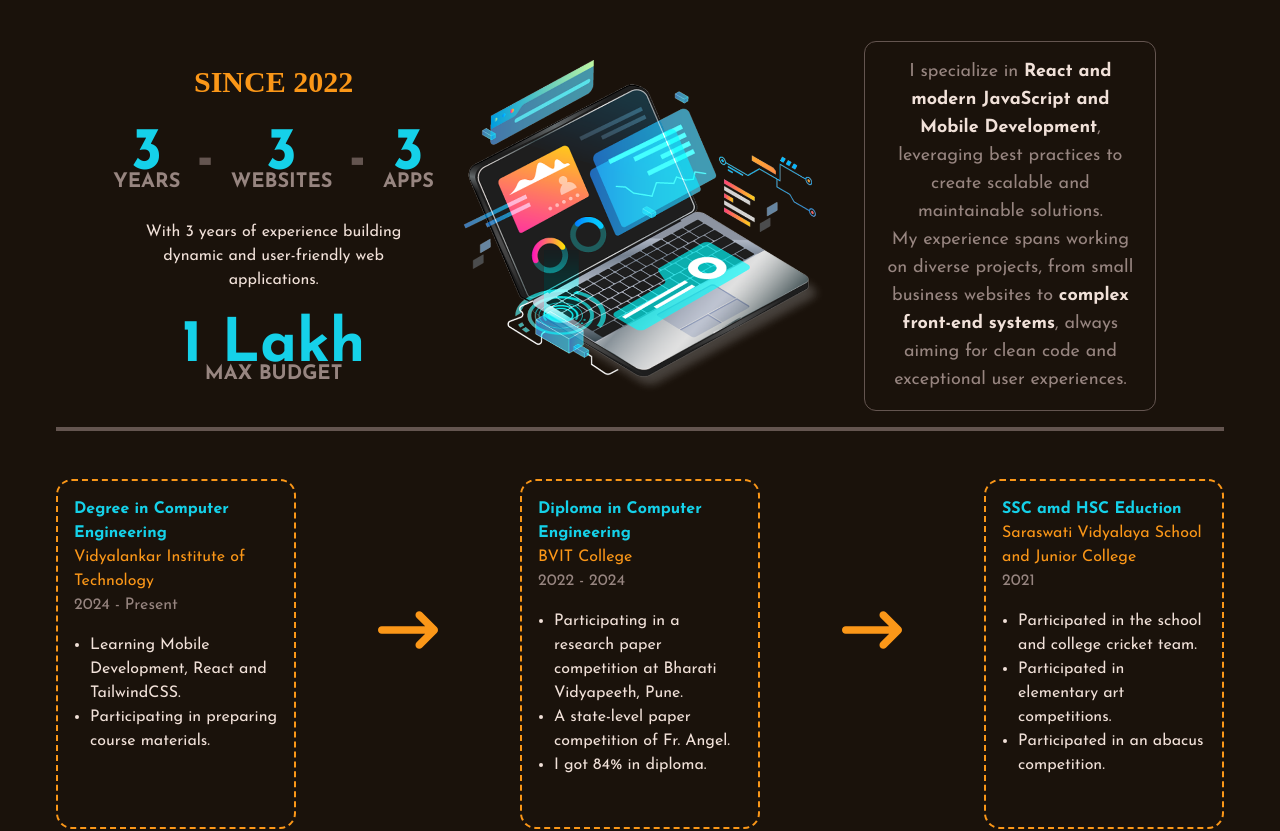
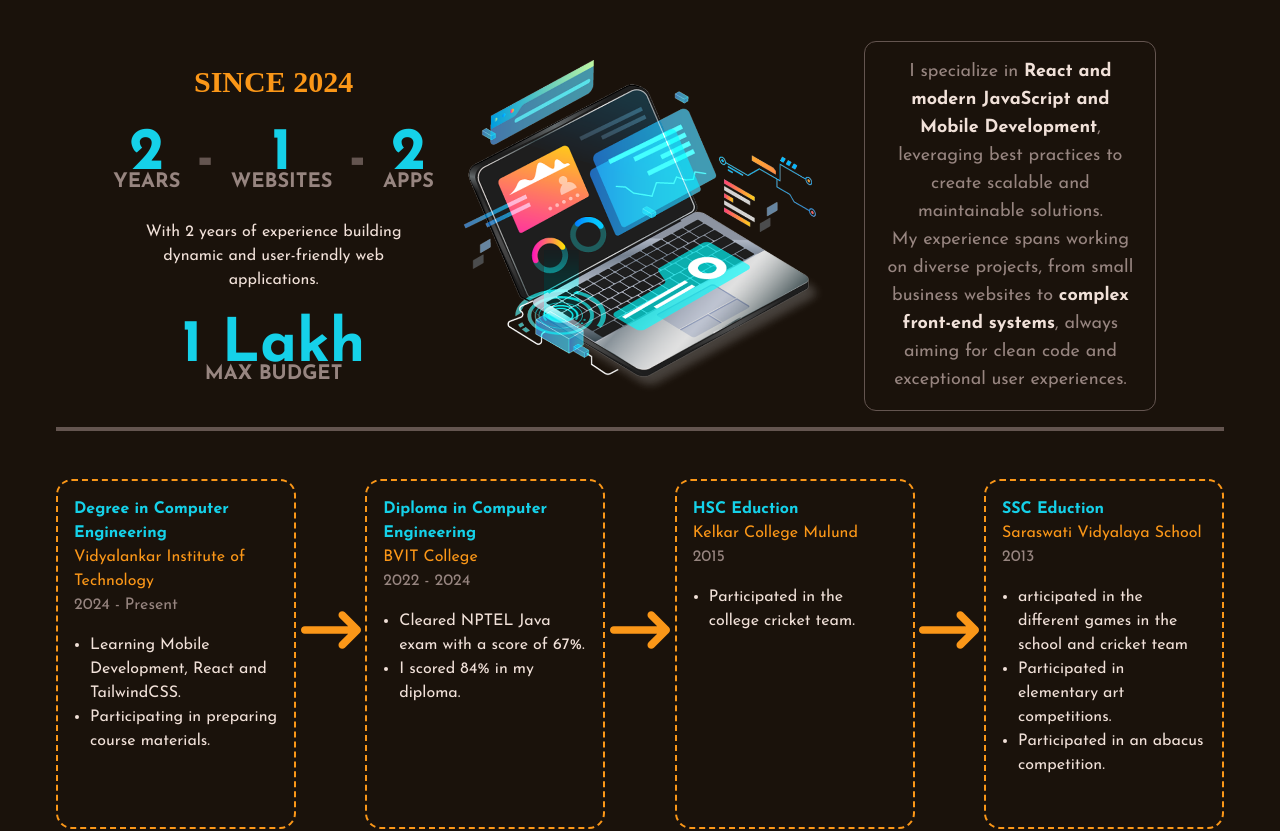
Before and after one commit to swapnilsupe01/E-portfolio, a React (Vite) app: page / in a window 1280 px wide. Shown: the part 2220-3051 px from the top of the page. Built offline with nearby package versions, Linux system fonts and the light colour scheme.

Commit message:
Update about me, certificates, contact info, and experience sections

```diff
--- a/src/components/aboutMeSection/AboutMeText.jsx
+++ b/src/components/aboutMeSection/AboutMeText.jsx
@@ -40,8 +40,7 @@ const AboutMeText = () => {
       <p>
         I’m Swapnil Supe, a web developer with a passion for teaching
         and coding. I specialize in React and front-end development, helping
-        students build real-world projects and master modern web technologies. I
-        also run an Import-Export Business and I love moving toward success in
+        students build real-world projects and master modern web technologies.I love moving toward success in
         tech and business. Outside of coding, I enjoy playing cricket and
         football.
       </p>
--- a/src/components/certificateSection/CertificateSection.jsx
+++ b/src/components/certificateSection/CertificateSection.jsx
@@ -22,6 +22,14 @@ const CertificateSection = () => {
           title="Sql- Island Certifiacte"
           pdf="/certificates/Certificate_SQL-Island.pdf"
         />
+        <CertificateCard
+          title="C-DAC Certificate"
+          pdf="/certificates/C-DAC PDF.pdf"
+        />
+        <CertificateCard
+          title="BIGISO Certificate"
+          pdf="/certificates/Swapnil_Internship_Certificate.pdf"
+        />
       </div>
     </div>
   );
--- a/src/components/contactMeSection/ContactInfo.jsx
+++ b/src/components/contactMeSection/ContactInfo.jsx
@@ -6,7 +6,7 @@ import SingleInfo from "./SingleInfo";
 const ContactInfo = () => {
   return (
     <div className="flex flex-col gap-4">
-      <SingleInfo text="swapnilsupe01@gmail.com" Image={HiOutlineMail} />
+      <SingleInfo text="swapnilsupe55@gmail.com" Image={HiOutlineMail} />
       <SingleInfo text="+91 8422958015" Image={FiPhone} />
       <SingleInfo text="Navi Mumbai, India" Image={IoLocationOutline} />
     </div>
--- a/src/components/experienceSection/AllExperiences.jsx
+++ b/src/components/experienceSection/AllExperiences.jsx
@@ -19,18 +19,26 @@ const experiences = [
     company: "BVIT College",
     date: "2022 - 2024",
     responsibilities: [
-     "Participating in a research paper competition at Bharati Vidyapeeth, Pune.",
-     "A state-level paper competition of Fr. Angel.",
-     "I got 84% in diploma.",
+     "Cleared NPTEL Java exam with a score of 67%.",
+     "I scored 84% in my diploma.",
     ],
   },
 
   {
-    job: "SSC amd HSC Eduction",
-    company: "Saraswati Vidyalaya School and Junior College",
-    date: "2021",
+    job: "HSC Eduction",
+    company: "Kelkar College Mulund",
+    date: "2015",
     responsibilities: [
-      "Participated in the school and college cricket team.",
+      "Participated in the college cricket team.",
+    ],
+  },
+
+  {
+    job: "SSC Eduction",
+    company: "Saraswati Vidyalaya School ",
+    date: "2013",
+    responsibilities: [
+      "articipated in the different games in the school and cricket team",
       "Participated in elementary art competitions.",
       "Participated in an abacus competition.",
     ],
@@ -45,7 +53,7 @@ const AllExperiences = () => {
         return (
           <>
             <SingleExperience key={index} experience={experience} />
-            {index < 2 ? (
+            {index < 3 ? (
               <motion.div
                 variants={fadeIn("right", 0)}
                 initial="hidden"
--- a/src/components/experienceSection/ExperienceTopLeft.jsx
+++ b/src/components/experienceSection/ExperienceTopLeft.jsx
@@ -4,17 +4,17 @@ const ExperienceTopLeft = () => {
   return (
     <div className="flex flex-col gap-6 w-[300px]">
       <p className="text-orange font-bold uppercase text-3xl font-special text-center">
-        Since 2022
+        Since 2024
       </p>
       <div className="flex justify-center items-center gap-4">
-        <ExperienceInfo number="3" text="Years" />
+        <ExperienceInfo number="2" text="Years" />
         <p className="font-bold text-6xl text-lightBrown">-</p>
-        <ExperienceInfo number="3" text="Websites" />
+        <ExperienceInfo number="1" text="Websites" />
         <p className="font-bold text-6xl text-lightBrown">-</p>
-        <ExperienceInfo number="3" text="Apps" />
+        <ExperienceInfo number="2" text="Apps" />
       </div>
       <p className="text-center">
-        With 3 years of experience building dynamic and user-friendly web
+        With 2 years of experience building dynamic and user-friendly web
         applications.
       </p>
       <ExperienceInfo number="1 Lakh" text="Max Budget" />
```
Also changed, not shown: 2 other files (tests, documents, lock files or other folders).
